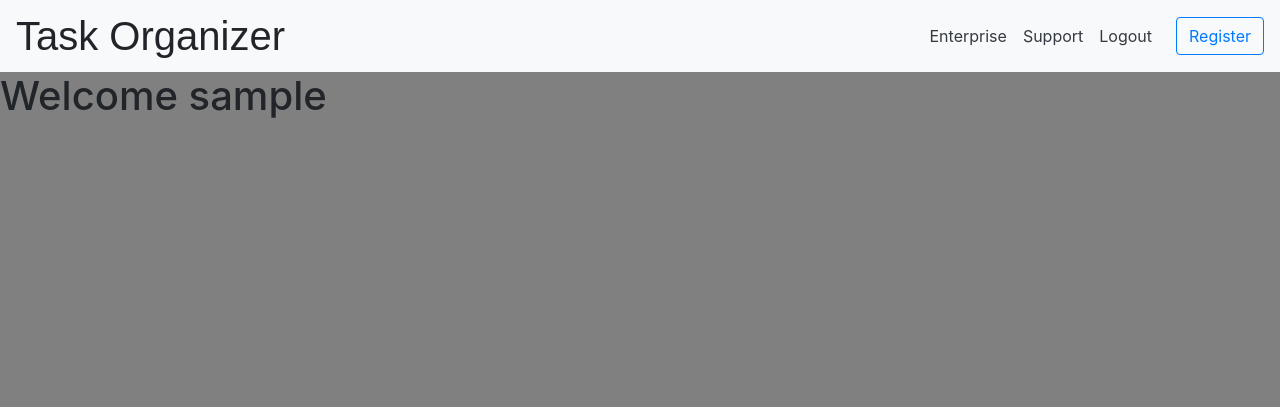
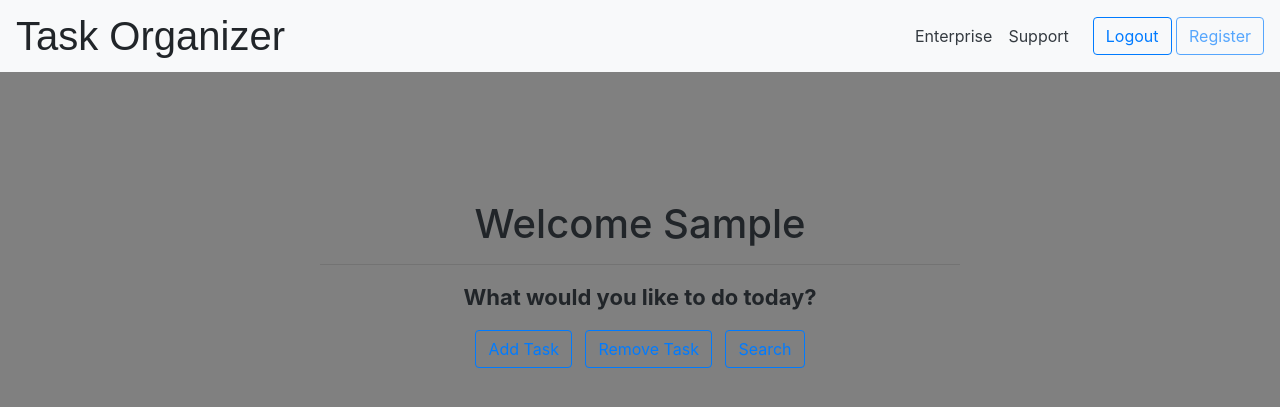
Before and after one commit to hewich/team-2-05, a Flask app: page /landing in a window 1280 px wide. Shown: the top 407 px of the page. Run offline with Flask 2, Linux system fonts and the light colour scheme; the visitor is signed in with stand-in values (Sample User, id 1); data comes from the database, SQL or seed files in the repository; some libraries are stand-ins or nearby versions.

Commit message:
centered the user name and added buttons for user

```diff
--- a/TaskOrganizer/myapp/templates/landing.html
+++ b/TaskOrganizer/myapp/templates/landing.html
@@ -1,5 +1,6 @@
 {% extends "base.html"%}
 {% block content %}
+
 <div class="mx-auto1">
     <div class="navbar navbar-expand-md navbar-light bg-light">
         <h1 class="my-0 mr-md-auto font-weight-normal">Task Organizer</h1>
@@ -7,11 +8,25 @@
             <a class="p-2 text-light" href="#">Features</a>
             <a class="p-2 text-dark" href="#">Enterprise</a>
             <a class="p-2 text-dark" href="#">Support</a>
-            <a class="p-2 text-dark" href="/logout">Logout</a>
         </nav>
-        <a class="btn btn-outline-primary" href="/register">Register</a>
+        <a class="btn btn-outline-primary" href="/logout">Logout</a>
+        &nbsp
+        <a class="btn btn-outline-primary disabled" href="/register">Register</a>
     </div>
 </div>
-<h1>Welcome {{current_user.username}}</h1>
 
+<div class="mx-auto2">
+
+    <body class="text-center">
+        <h1>Welcome {{current_user.first_name}}</h1>
+        <hr>
+        <p style="font-size:22px"><b>What would you like to do today?</b></p>
+        <a class="btn btn-outline-primary" href="#">Add Task</a>
+        &nbsp;
+        <a class="btn  btn-outline-primary" id="remove" href="#">Remove Task</a>
+        &nbsp;
+        <a class="btn btn-outline-primary" href="#">Search</a>
+    </body>
+
+</div>
 {% endblock %}
```
